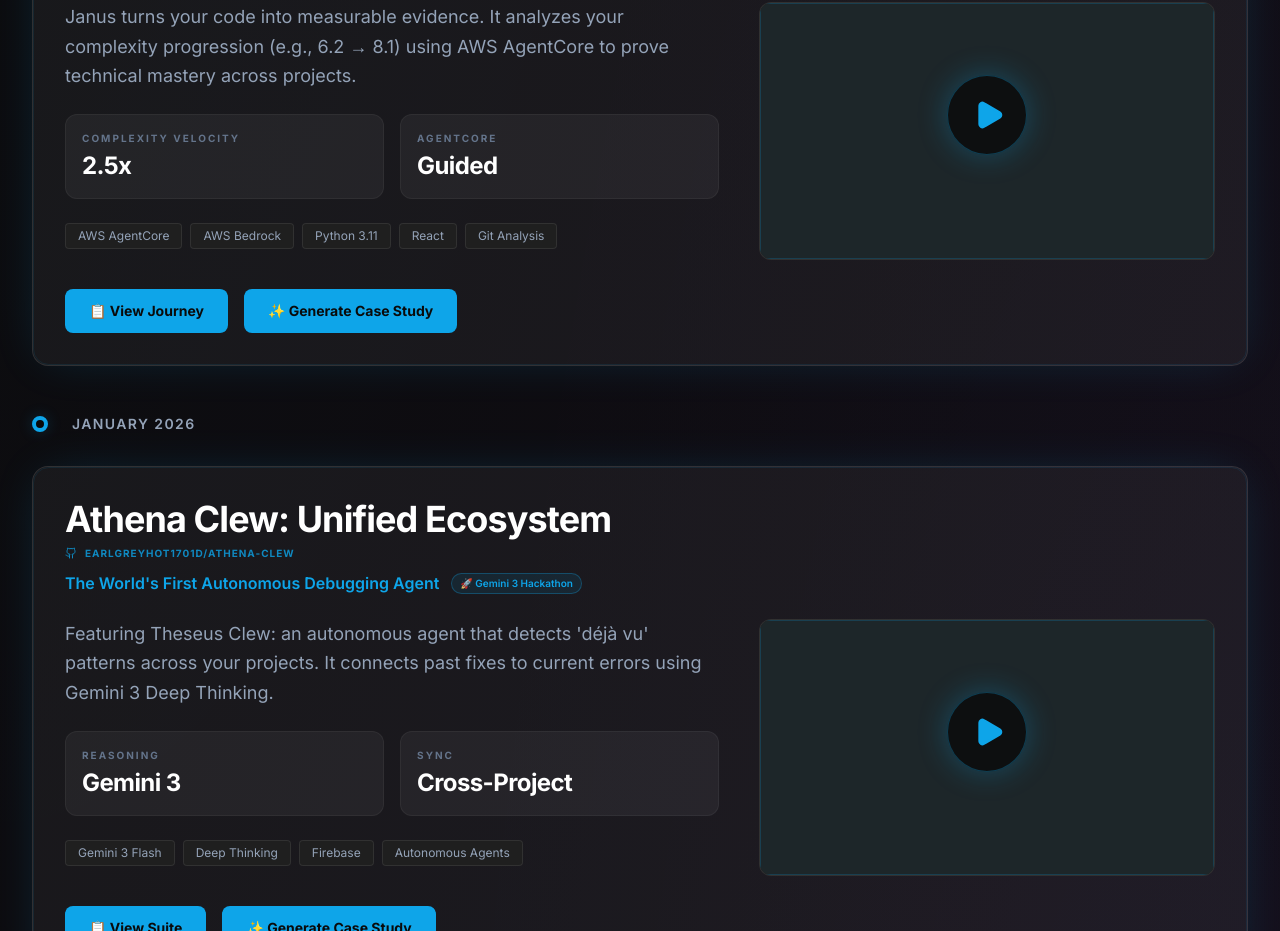
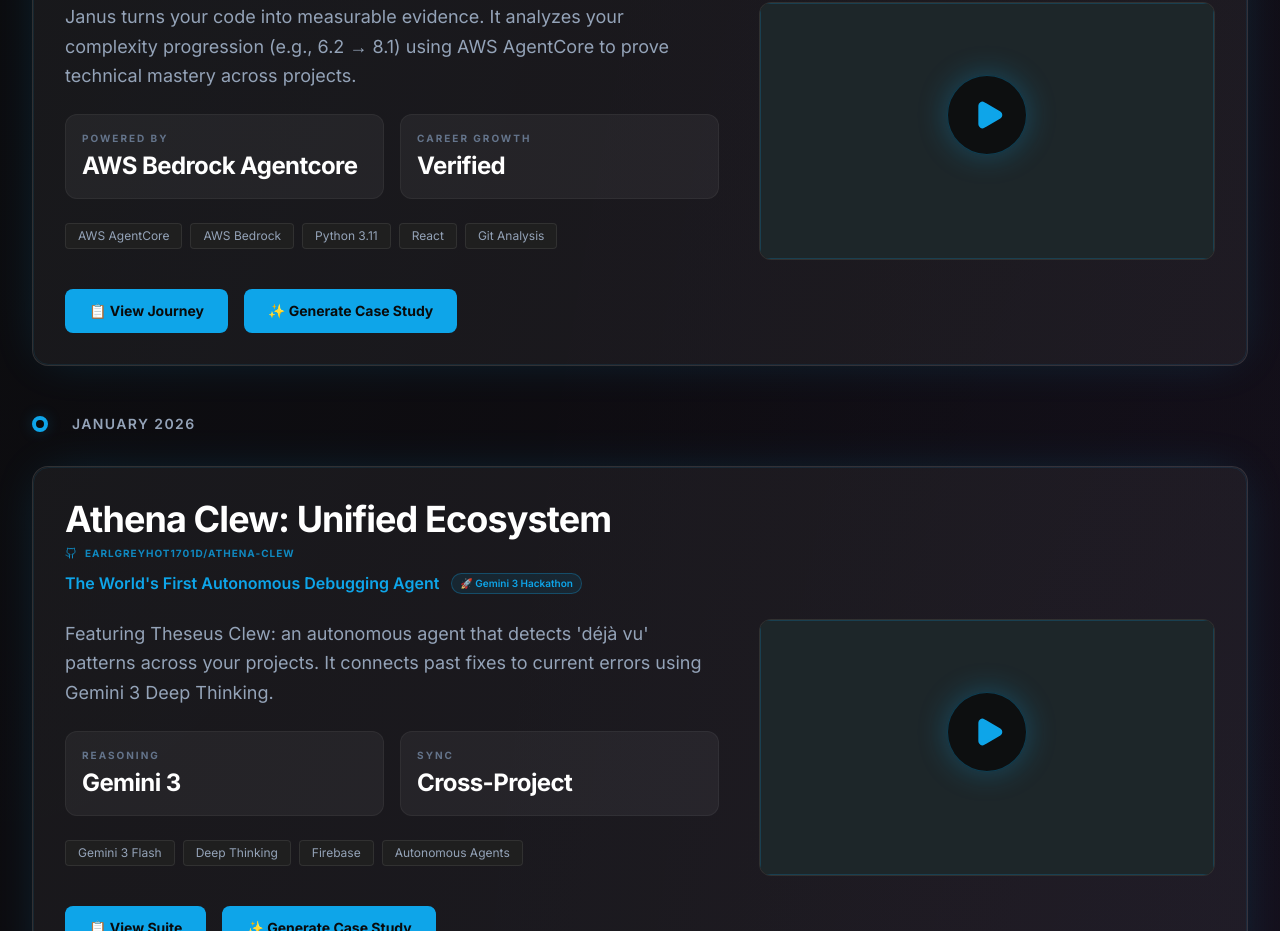
Before and after one commit to earlgreyhot1701D/beyondthedocket, a React (Vite) app: page / in a window 1280 px wide. Shown: the part 3120-4051 px from the top of the page. Built offline with nearby package versions, Linux system fonts and the light colour scheme; no server answers.

Commit message:
Polish: Update Janus Clew metrics to 'Powered By' and 'Career Growth' 📊

```diff
--- a/src/data/timeline.ts
+++ b/src/data/timeline.ts
@@ -75,8 +75,8 @@
         description: "Janus turns your code into measurable evidence. It analyzes your complexity progression (e.g., 6.2 → 8.1) using AWS AgentCore to prove technical mastery across projects.",
         videoUrl: 'https://youtu.be/hIGzf3F6F1A',
         stats: [
-            { label: 'Complexity Velocity', value: '2.5x' },
-            { label: 'AgentCore', value: 'Guided' }
+            { label: 'Powered By', value: 'AWS Bedrock Agentcore' },
+            { label: 'Career Growth', value: 'Verified' }
         ],
         techStack: ['AWS AgentCore', 'AWS Bedrock', 'Python 3.11', 'React', 'Git Analysis'],
         githubUrl: 'https://github.com/earlgreyhot1701D/janus-clew',
```
